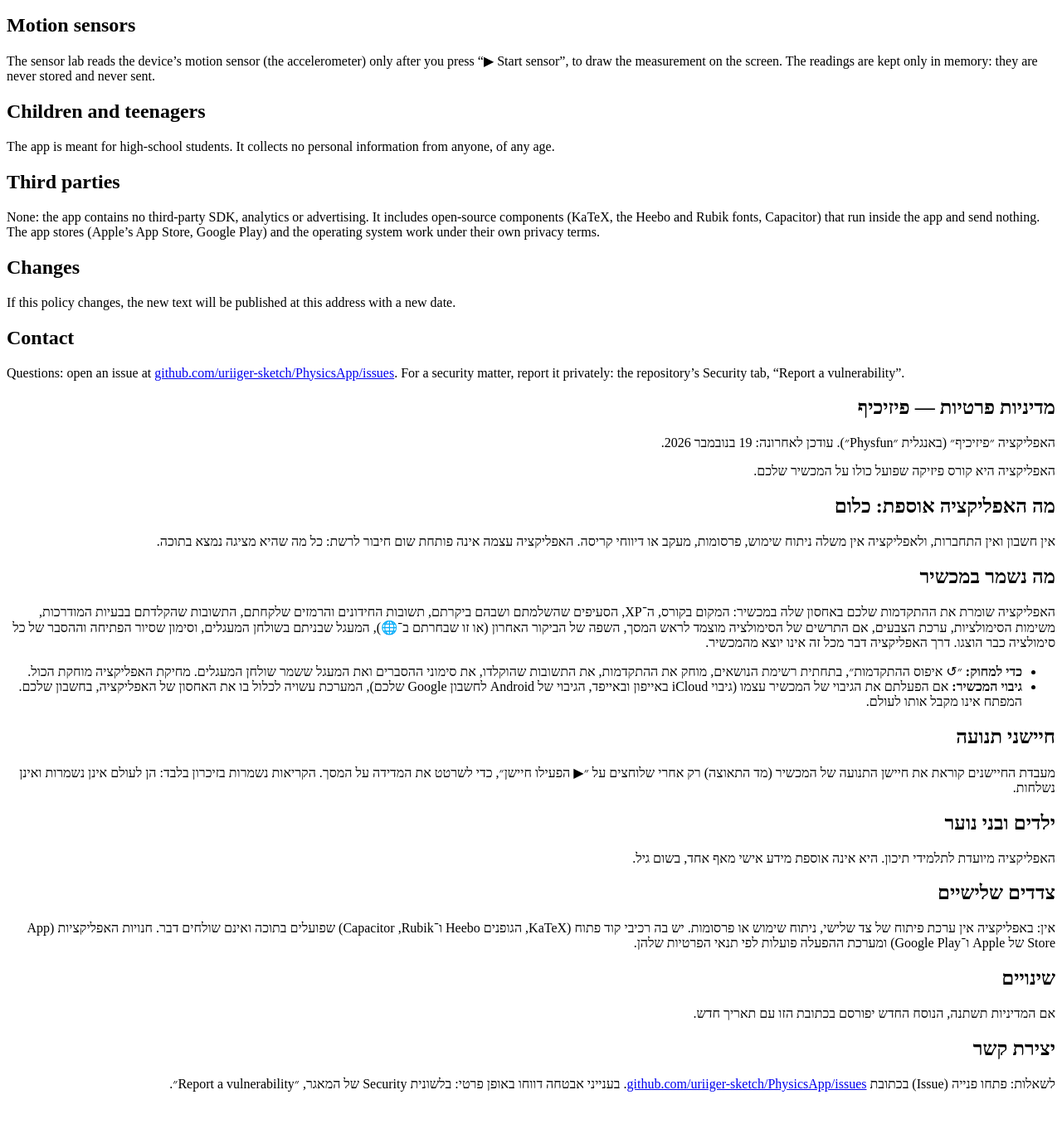
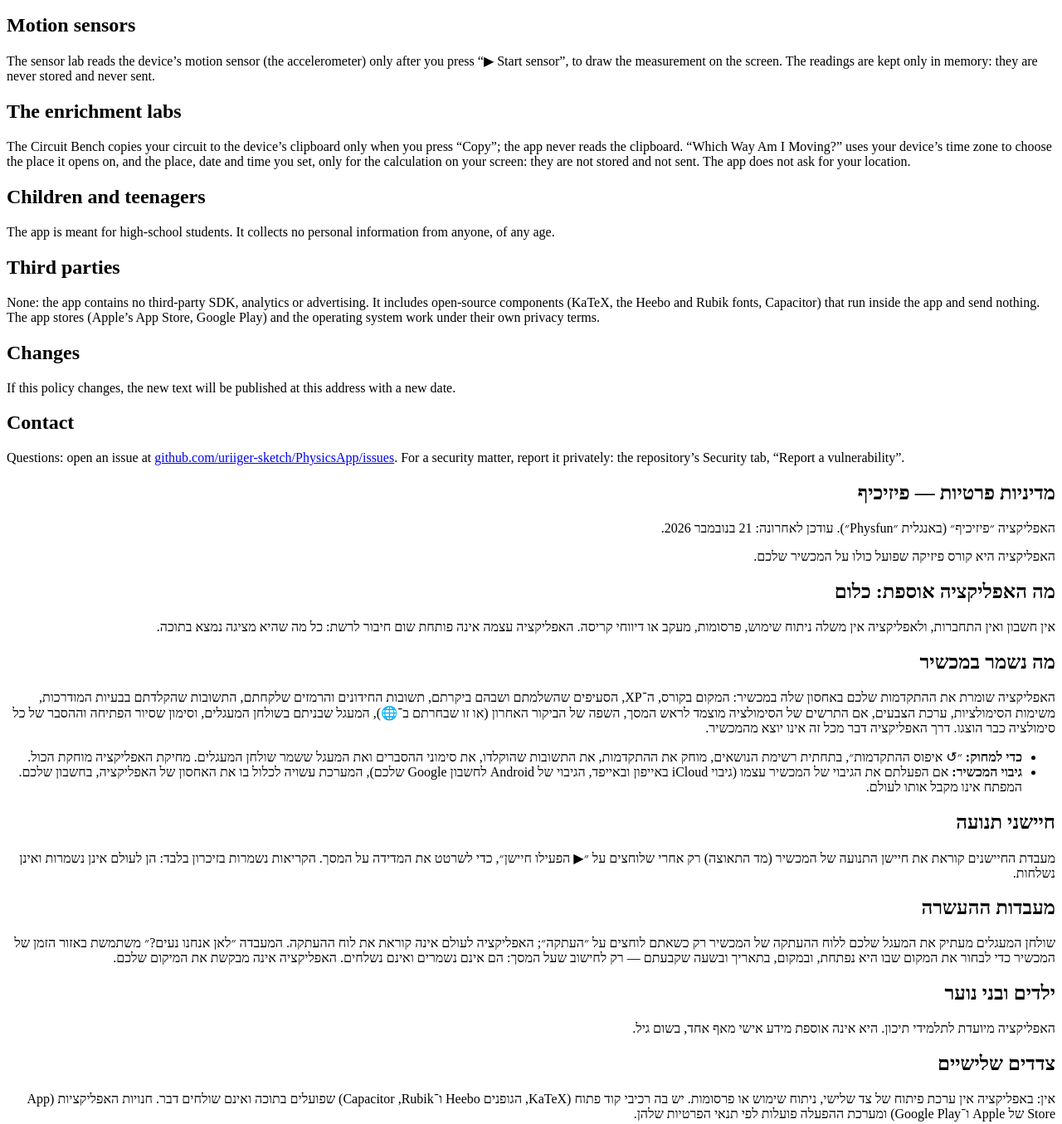
Before and after one commit to uriiger-sketch/PhysicsApp, a website: page mobile-app/store/privacy-policy.html in a window 1280 px wide. Shown: the part 425-1780 px from the top of the page at 83% size. Before the commit the page ends 1757 px from the top, so only its background shows below. Drawn offline with Linux system fonts and the light colour scheme.

Commit message:
Privacy notes: what the enrichment labs read and keep (the clipboard on request, the device's time zone), Hebrew and English
Co-Authored-By: Claude Fable 5.2 <noreply@anthropic.com>
Claude-Session: https://claude.ai/code/session_01NgAi6sS55qrQojtNigc1fG

```diff
--- a/mobile-app/store/privacy-policy.html
+++ b/mobile-app/store/privacy-policy.html
@@ -28,7 +28,7 @@ section+section{border-top:1px solid var(--line);margin-top:40px;padding-top:28p
 
 <section id="en" lang="en" dir="ltr">
 <h1>Privacy policy — Physfun</h1>
-<p class="date">The app “Physfun” (in Hebrew “<bdi lang="he">פיזיכיף</bdi>”). Last updated: 19 November 2026.</p>
+<p class="date">The app “Physfun” (in Hebrew “<bdi lang="he">פיזיכיף</bdi>”). Last updated: 21 November 2026.</p>
 <p>The app is a physics course that runs entirely on your device.</p>
 
 <h2>What the app collects: nothing</h2>
@@ -52,6 +52,12 @@ never receives it.</li>
 <p>The sensor lab reads the device’s motion sensor (the accelerometer) only after you press “▶ Start sensor”, to
 draw the measurement on the screen. The readings are kept only in memory: they are never stored and never sent.</p>
 
+<h2>The enrichment labs</h2>
+<p>The Circuit Bench copies your circuit to the device’s clipboard only when you press “Copy”; the app never
+reads the clipboard. “Which Way Am I Moving?” uses your device’s time zone to choose the place it opens on, and
+the place, date and time you set, only for the calculation on your screen: they are not stored and not sent.
+The app does not ask for your location.</p>
+
 <h2>Children and teenagers</h2>
 <p>The app is meant for high-school students. It collects no personal information from anyone, of any age.</p>
 
@@ -71,7 +77,7 @@ For a security matter, report it privately: the repository’s Security tab, “
 
 <section id="he" lang="he" dir="rtl">
 <h1>מדיניות פרטיות — פיזיכיף</h1>
-<p class="date">האפליקציה ״פיזיכיף״ (באנגלית ״<bdi lang="en">Physfun</bdi>״). עודכן לאחרונה: 19 בנובמבר 2026.</p>
+<p class="date">האפליקציה ״פיזיכיף״ (באנגלית ״<bdi lang="en">Physfun</bdi>״). עודכן לאחרונה: 21 בנובמבר 2026.</p>
 <p>האפליקציה היא קורס פיזיקה שפועל כולו על המכשיר שלכם.</p>
 
 <h2>מה האפליקציה אוספת: כלום</h2>
@@ -93,6 +99,12 @@ For a security matter, report it privately: the repository’s Security tab, “
 <p>מעבדת החיישנים קוראת את חיישן התנועה של המכשיר (מד התאוצה) רק אחרי שלוחצים על ״▶ הפעילו חיישן״, כדי לשרטט את
 המדידה על המסך. הקריאות נשמרות בזיכרון בלבד: הן לעולם אינן נשמרות ואינן נשלחות.</p>
 
+<h2>מעבדות ההעשרה</h2>
+<p>שולחן המעגלים מעתיק את המעגל שלכם ללוח ההעתקה של המכשיר רק כשאתם לוחצים על ״העתקה״; האפליקציה לעולם אינה
+קוראת את לוח ההעתקה. המעבדה ״לאן אנחנו נעים?״ משתמשת באזור הזמן של המכשיר כדי לבחור את המקום שבו היא נפתחת,
+ובמקום, בתאריך ובשעה שקבעתם — רק לחישוב שעל המסך: הם אינם נשמרים ואינם נשלחים. האפליקציה אינה מבקשת את
+המיקום שלכם.</p>
+
 <h2>ילדים ובני נוער</h2>
 <p>האפליקציה מיועדת לתלמידי תיכון. היא אינה אוספת מידע אישי מאף אחד, בשום גיל.</p>
 
```
Also changed, not shown: PRIVACY.md (+11 -0 lines).
